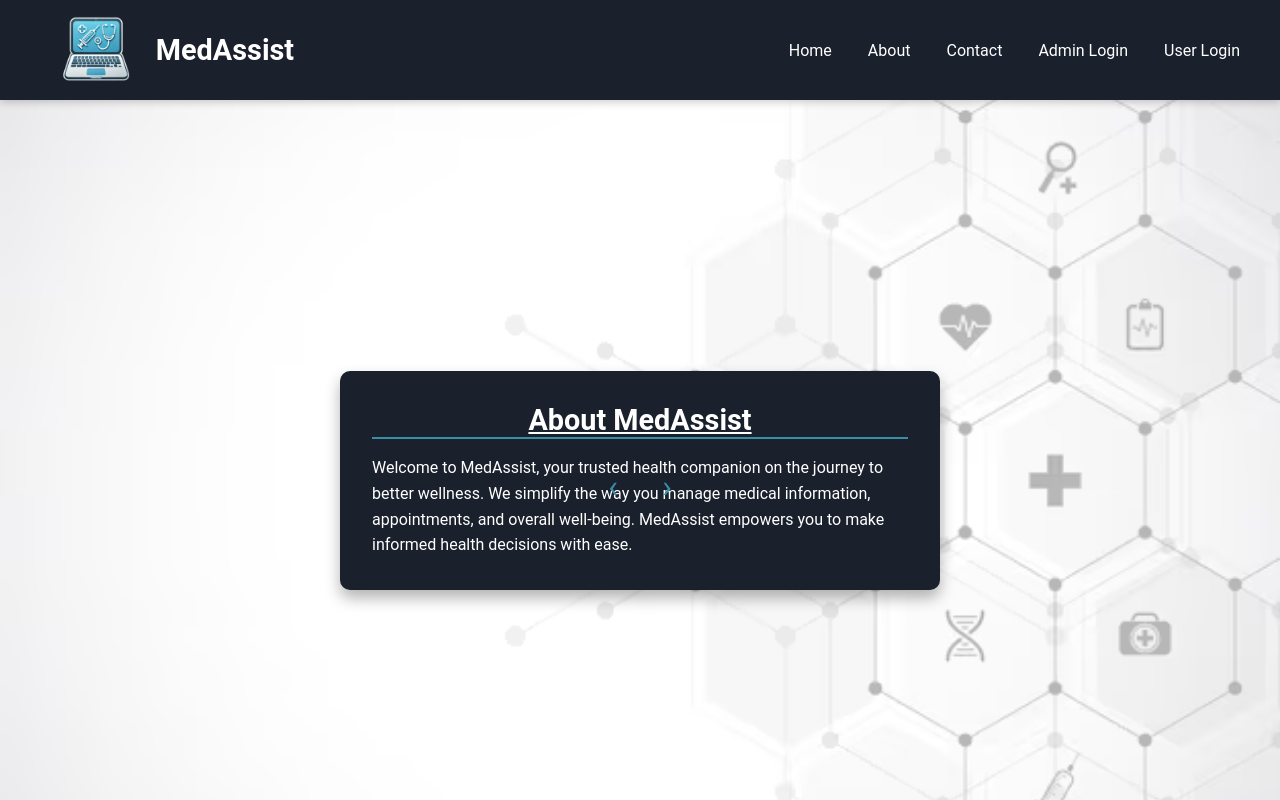
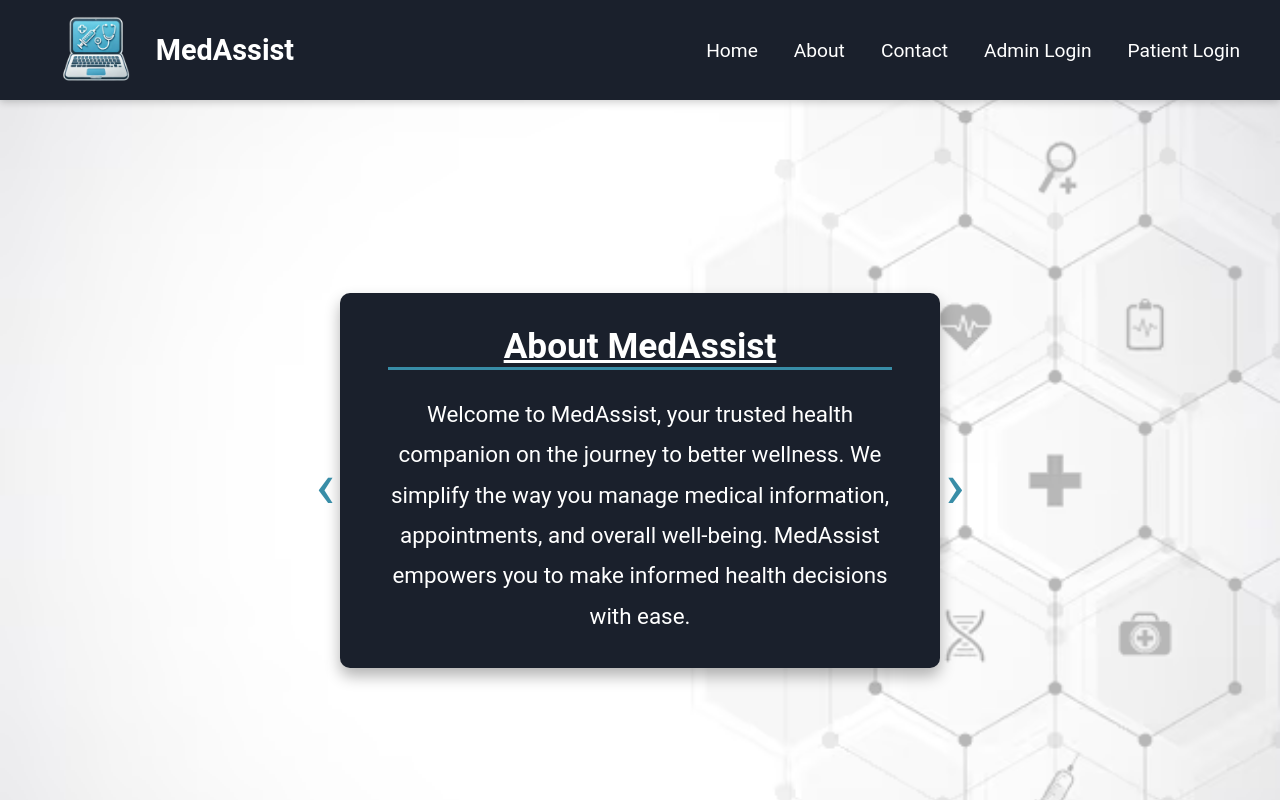
Before and after one commit to FarihaNK/CSC301-Project, a React (Vite) app in the folder frontend/my-react-app/: page /about in a window 1280 px wide. Built offline with nearby package versions, Linux system fonts and the light colour scheme; a web font is replaced by a local one.

Commit message:
Issues Fixed

```diff
--- a/frontend/my-react-app/src/components/Navbar.css
+++ b/frontend/my-react-app/src/components/Navbar.css
@@ -49,7 +49,7 @@
   .nav a {
     text-decoration: none;
     color: white;
-    font-size: 1rem;
+    font-size: 1.2rem;
     padding: 0.5rem 0.5rem;
   }
 
--- a/frontend/my-react-app/src/components/Navbar.jsx
+++ b/frontend/my-react-app/src/components/Navbar.jsx
@@ -14,7 +14,7 @@ export default function Navbar() {
             {/* need to change when we actually create the contact page */}
             <CustomLink href="/contactpage">Contact</CustomLink>
             <CustomLink href="/adminlogin">Admin Login</CustomLink>
-            <CustomLink href="/userlogin">User Login</CustomLink>
+            <CustomLink href="/userlogin">Patient Login</CustomLink>
             {/* <button className="nav-button" onClick={() => (window.location.href = "/userlogin")}>
                 User Login
             </button> */}
--- a/frontend/my-react-app/src/pages/AboutPage.css
+++ b/frontend/my-react-app/src/pages/AboutPage.css
@@ -40,7 +40,7 @@ body,
   z-index: 0;
 }
 
-/* Carousel Styles */
+
 .carousel {
   position: relative;
   z-index: 1;
@@ -48,22 +48,27 @@ body,
   padding: 2rem;
   border-radius: 10px;
   box-shadow: 0 8px 15px rgba(0, 0, 0, 0.3);
-  max-width: 90%;
+  max-width: 95%;
   width: 600px;
   text-align: left;
   color: white;
+  padding-left: 3rem; /* Adjusted padding to leave space for left arrow */
+  padding-right: 3rem; /* Adjusted padding to leave space for right arrow */
 }
 
 .carousel-slide h2 {
-  font-size: 1.8rem;
+  font-size: 2.2rem; /* Increase title size */
   font-weight: bold;
-  margin-bottom: 1rem;
-  border-bottom: 2px solid #388da7;
+  margin-bottom: 1.5rem;
+  border-bottom: 3px solid #388da7;
+  text-align: center;
 }
 
 .carousel-slide p {
-  line-height: 1.6;
+  font-size: 1.4rem; /* Increase paragraph size */
+  line-height: 1.8; /* Improve readability */
   font-weight: 400;
+  text-align: center;
 }
 
 .carousel-button {
@@ -72,23 +77,24 @@ body,
   transform: translateY(-50%);
   background: transparent;
   border: none;
-  font-size: 2rem;
-  color: #388da7;
+  font-size: 4rem;
+  color: #388da7; /* Default color */
   cursor: pointer;
   z-index: 2;
   padding: 0 1rem;
 }
 
 .carousel-button:hover {
-  color: #45a049;
+  color: #45a049; /* Green color on hover */
+  background-color: transparent; /* Ensure background doesn't change */
 }
 
 .carousel-button.left {
-  left: -2rem;
+  left: -20rem; /* Positioned to the left side */
 }
 
 .carousel-button.right {
-  right: -2rem;
+  right: -20rem; /* Positioned to the right side */
 }
 
 /* Footer */
--- a/frontend/my-react-app/src/pages/LandingPage.css
+++ b/frontend/my-react-app/src/pages/LandingPage.css
@@ -63,7 +63,7 @@ html, body, #root {
   border-radius: 5px;
   cursor: pointer;
   transition: 0.3s ease;
-  width: 20%;
+  width: 10%;
 }
 
 .cta-button:hover {
```
